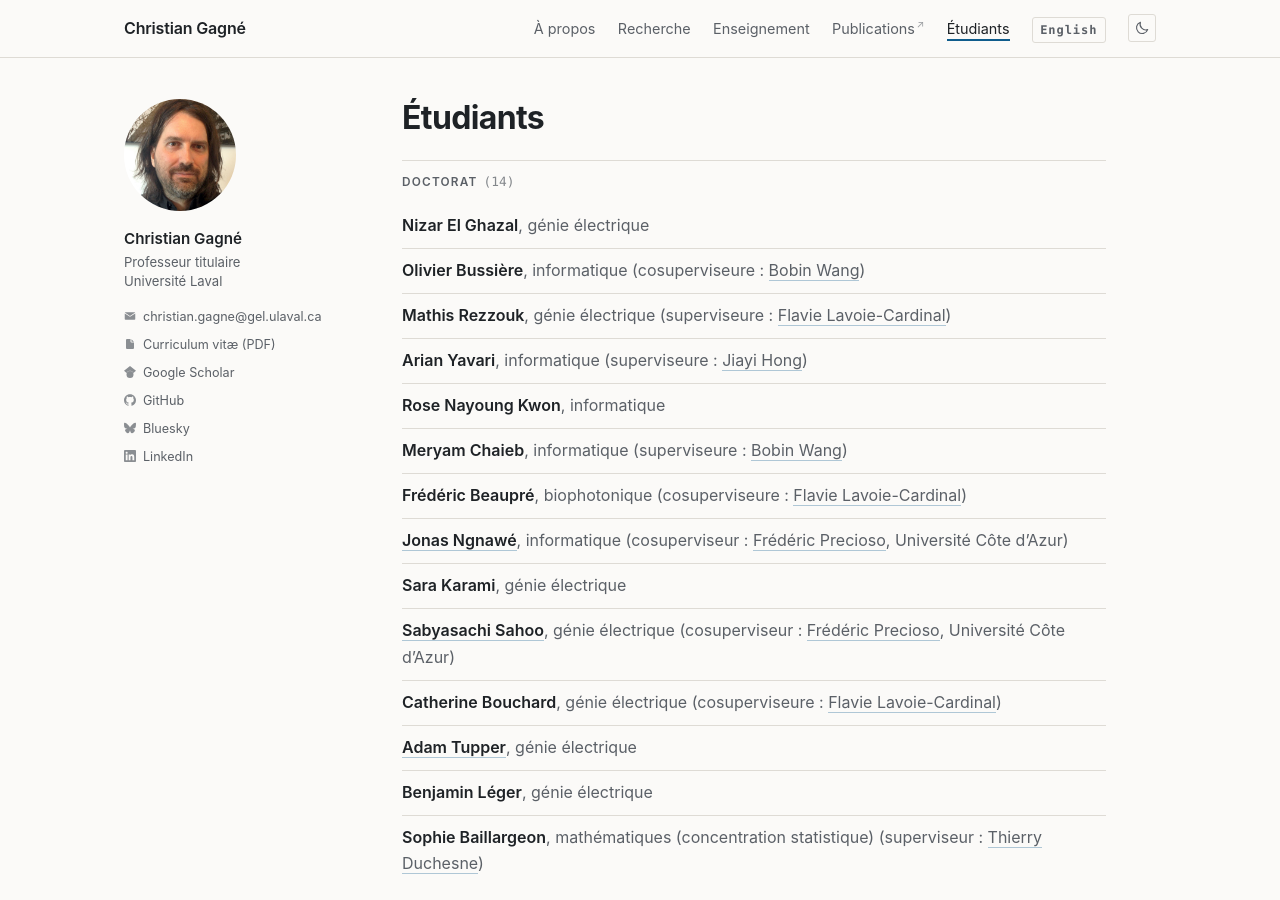
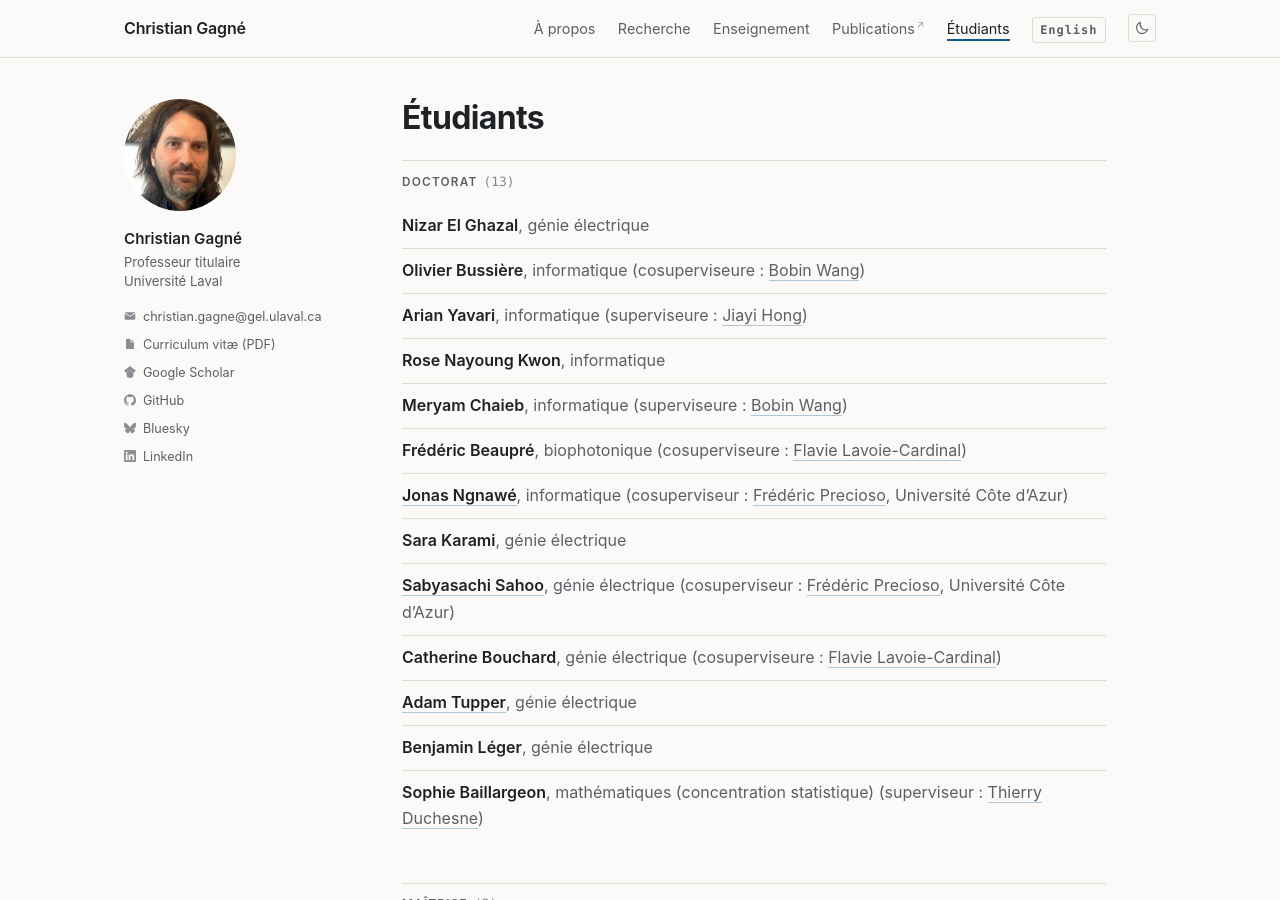
Before and after one commit to chgagne/chgagne.github.io, a Jekyll site: the page built from _pages/etudiants.md, in a window 1280 px wide and 900 px high. Built offline with Jekyll 4.4.1, drawn with Linux system fonts in a browser that asks for light colours; cached includes are drawn as plain includes.

Commit message:
Mathis Rezzouk retiré des doctorants ; atelier du Forum sur l'IA (2026) ajouté.
Co-Authored-By: Claude Opus 5.5 <noreply@anthropic.com>

```diff
--- a/_pages/etudiants.md
+++ b/_pages/etudiants.md
@@ -6,13 +6,12 @@ nav: etudiants
 ---
 
 
-## Doctorat <span class="cpt">(14)</span>
+## Doctorat <span class="cpt">(13)</span>
 {: #doctorat}
 <!-- cv-section: supervision/doctorat-en-cours -->
 
 - **Nizar El Ghazal**, génie électrique
 - **Olivier Bussière**, informatique (cosuperviseure : [Bobin Wang](https://www.fsg.ulaval.ca/corps-professoral/bobin-wang))
-- **Mathis Rezzouk**, génie électrique (superviseure : [Flavie Lavoie-Cardinal](https://www.flc-lab.com/))
 - **Arian Yavari**, informatique (superviseure : [Jiayi Hong](https://jiayihong.info/))
 - **Rose Nayoung Kwon**, informatique
 - **Meryam Chaieb**, informatique (superviseure : [Bobin Wang](https://www.fsg.ulaval.ca/corps-professoral/bobin-wang))
```
Also changed, not shown: _pages/recherche.md (+1 -0 lines).
